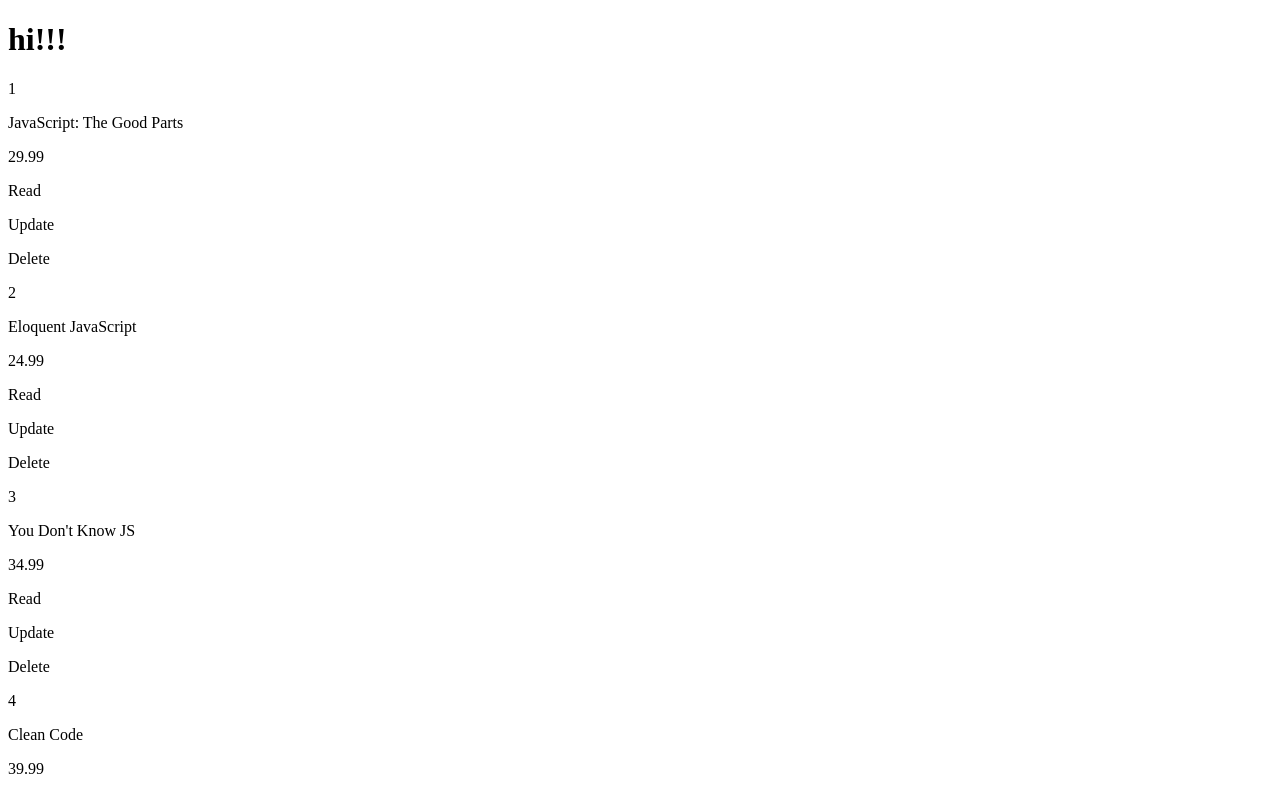
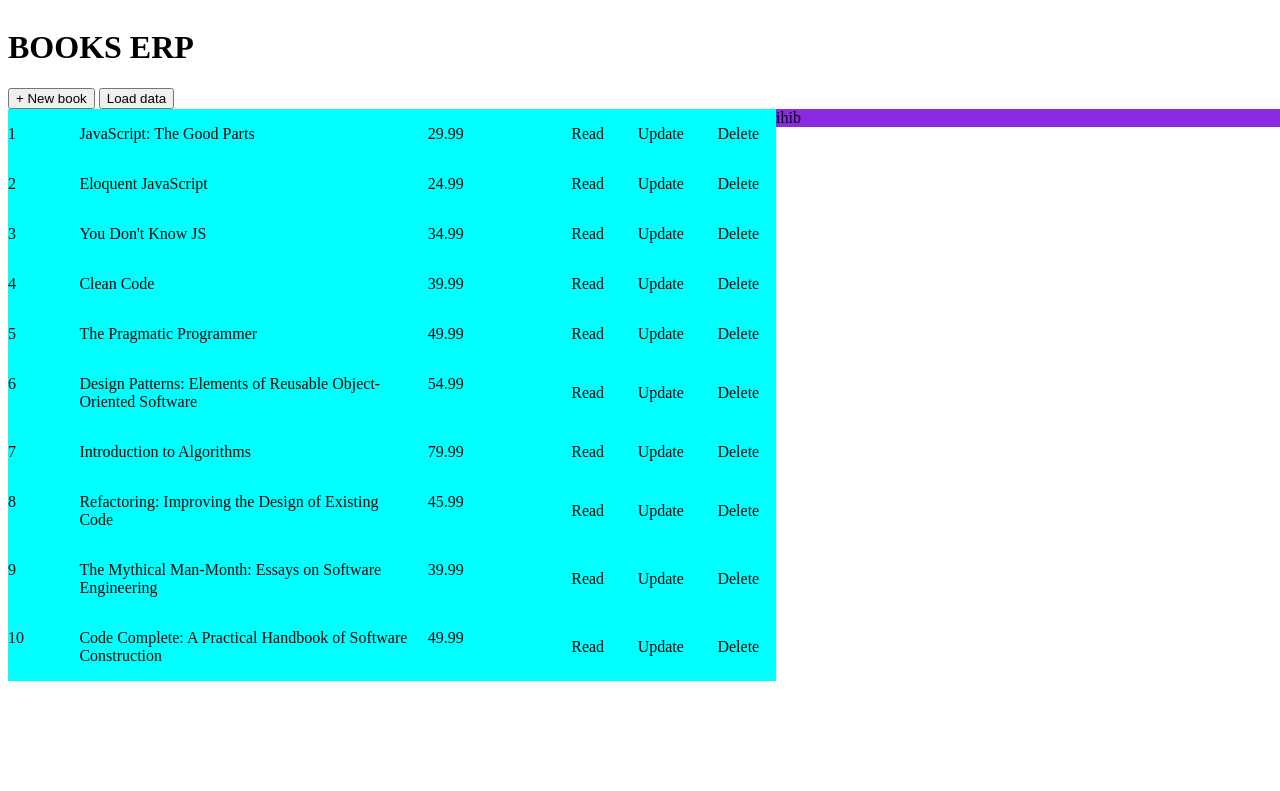
Before and after one commit to chana-rozin/Mini-Project-Book-Store-ERP, a plain HTML site: page index.html in a window 1280 px wide. Shown: the top 791 px of the page. Drawn offline with Linux system fonts and the light colour scheme.

Commit message:
some style and layout

```diff
--- a/controller.js
+++ b/controller.js
@@ -9,4 +9,13 @@ function getBooks() {
     return GdynamicBooks;
 }
 
+function addNewBook(){
+
+}
+
+function loadInitialData(){
+    GdynamicBooks = Gbooks;
+    renderBooks(GdynamicBooks);
+}
+
 main();
--- a/index.html
+++ b/index.html
@@ -7,15 +7,20 @@
 
 <body>
     <header>
-        <H1>   hi!!!</H1>
+        <H1>BOOKS ERP</H1>
 
     </header>
+    <div class="controller">
+        <button class="new-book-btn" onclick="addNewBook()">+ New book</button>
+        <button class="load-data-btn" onclick="loadInitialData()">Load data</button>
+    </div>
     <div class="container">
-        <div class="books-list"></div>
-        <div class="book-area"></div>
+            <div class="books-list"></div>
+            <div class="book-area">ihib</div>
     </div>
 </body>
 <script src="model.js"></script>
 <script src="view.js"></script>
 <script src="controller.js"></script>
+
 </html>
--- a/style.css
+++ b/style.css
@@ -0,0 +1,39 @@
+*{
+    box-sizing: border-box;
+}
+
+body{
+    display: flex;
+    flex-direction: column;
+    width: 100%;
+    height: 100%;
+}
+
+.container{
+    width: 100%;
+    height: 100%;
+    display: flex;
+}
+
+.books-list{
+    background-color: aqua;
+    width: 60%;
+}
+
+.book-area{
+    background-color: blueviolet;
+    width: 40%;
+    height: 100%;
+}
+
+.book-in-list{
+    display: grid;
+    grid-template-columns: 0.5fr 3fr 1fr 2fr;
+    gap: 1rem;
+}
+
+.actions-container{
+    display: flex;
+    justify-content: space-around;
+    align-items: center;
+}
```
